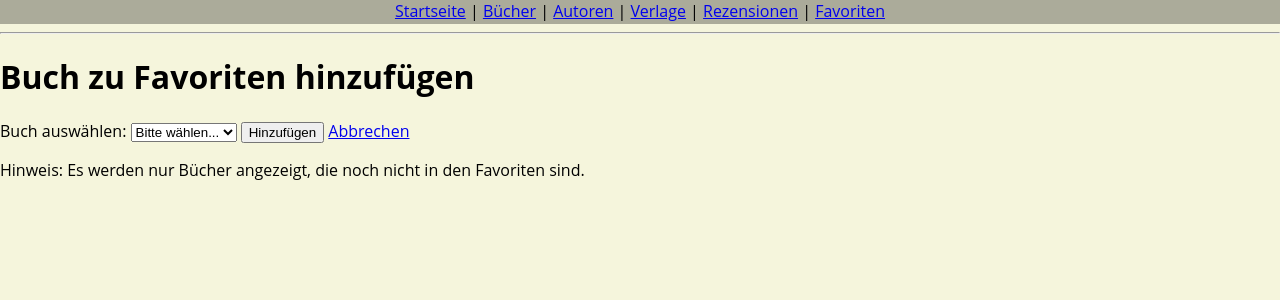
After one commit to JaPeF/09-hausarbeit-fritzsche-roegner, a Django app: page /favorites/add/ in a window 1280 px wide. The commit adds this page. Shown: the top 300 px of the page. Run offline with Django 5.2, Linux system fonts and the light colour scheme; data comes from the database, SQL or seed files in the repository; both versions use the stored data as it was after the commit; some libraries are stand-ins or nearby versions.

Commit message:
Favoriten Liste als eigenes Feature (ohne Anmeldung)

```diff
--- a/bookdb/library/models.py
+++ b/bookdb/library/models.py
@@ -41,3 +41,15 @@ class Review(models.Model):
 
     def __str__(self):
         return f"{self.Buch} - {self.Bewertung}/10"
+
+class FavoriteEntry(models.Model):
+    Buch = models.ForeignKey(BookItem, on_delete=models.CASCADE, related_name="favorite_entries")
+    AngelegtAm = models.DateTimeField(auto_now_add=True)
+
+    class Meta:
+        constraints = [
+            models.UniqueConstraint(fields=["Buch"], name="unique_favorite_book")
+        ]
+
+    def __str__(self):
+        return f"Favorit: {self.Buch}"
--- a/bookdb/library/templates/library/base.html
+++ b/bookdb/library/templates/library/base.html
@@ -36,7 +36,8 @@
             <a href="{% url 'book_list' %}">Bücher</a> |
             <a href="{% url 'author_list' %}">Autoren</a> |
             <a href="{% url 'publisher_list' %}">Verlage</a> |
-            <a href="{% url 'review_list' %}">Rezensionen</a>
+            <a href="{% url 'review_list' %}">Rezensionen</a> |
+            <a href="{% url 'favorites_list' %}">Favoriten</a>
          </nav>
     </header>
 
--- /dev/null
+++ b/bookdb/library/templates/library/favoriten/favorites_add.html
@@ -0,0 +1,24 @@
+{% extends "library/base.html" %}
+
+{% block content %}
+  <h1>Buch zu Favoriten hinzufügen</h1>
+
+  <form method="post">
+    {% csrf_token %}
+
+    <label for="book_id">Buch auswählen:</label>
+    <select name="book_id" id="book_id" required>
+      <option value="">Bitte wählen...</option>
+      {% for b in books %}
+        <option value="{{ b.pk }}">{{ b.Titel }}</option>
+      {% endfor %}
+    </select>
+
+    <button type="submit">Hinzufügen</button>
+    <a href="{% url 'favorites_list' %}">Abbrechen</a>
+  </form>
+
+  <p>
+    Hinweis: Es werden nur Bücher angezeigt, die noch nicht in den Favoriten sind.
+  </p>
+{% endblock %}
--- a/bookdb/library/urls.py
+++ b/bookdb/library/urls.py
@@ -30,4 +30,9 @@ urlpatterns = [
     path("reviews/<int:pk>/", views.ReviewDetailView.as_view(), name="review_detail"),
     path("reviews/<int:pk>/edit/", views.ReviewUpdateView.as_view(), name="review_update"),
     path("reviews/<int:pk>/delete/", views.ReviewDeleteView.as_view(), name="review_delete"),
+    # Favoriten/Besten-Liste
+    path("favorites/", views.favorites_list, name="favorites_list"),
+    path("favorites/add/", views.favorites_add, name="favorites_add"),
+    path("favorites/toggle/<int:pk>/", views.favorites_toggle, name="favorites_toggle"),
+    path("favorites/remove/<int:pk>/", views.favorites_remove, name="favorites_remove"),
 ]
--- a/bookdb/library/views.py
+++ b/bookdb/library/views.py
@@ -5,6 +5,8 @@ from django.views.generic import (ListView,DetailView,CreateView,UpdateView,Dele
 from django.urls import reverse_lazy
 from .forms import BookItemForm, AuthorForm, PublisherForm, ReviewForm
 from django.db.models import Q
+from django.shortcuts import render, redirect, get_object_or_404
+from .models import BookItem, FavoriteEntry
 
 # Create your views here.
 
@@ -155,9 +157,9 @@ class ReviewDeleteView(DeleteView):
     model = Review
     template_name = "library/generic_confirm_delete.html"
     success_url = reverse_lazy("review_list")
-
 # -------------
 # Suchleiste
+
 def book_list(request):
     query = request.GET.get("q")
     print("QUERY:", query)
@@ -170,3 +172,42 @@ def book_list(request):
                   "all_items": books,
                   "query": query,
                   })
+# -------------
+# Favoritenliste
+
+def favorites_list(request):
+    favorites = FavoriteEntry.objects.select_related("Buch").order_by("-AngelegtAm")
+    return render(request, "library/favoriten/favorites_list.html", {"favorites": favorites})
+
+
+def favorites_add(request):
+    # Alle Bücher anzeigen, aber nur die, die noch nicht Favorit sind
+    favorite_book_ids = FavoriteEntry.objects.values_list("Buch_id", flat=True)
+    books = BookItem.objects.exclude(pk__in=favorite_book_ids).order_by("Titel")
+
+    if request.method == "POST":
+        book_id = request.POST.get("book_id")
+        if book_id:
+            book = get_object_or_404(BookItem, pk=book_id)
+            FavoriteEntry.objects.get_or_create(Buch=book)
+            return redirect("favorites_list")
+
+    return render(request, "library/favoriten/favorites_add.html", {"books": books})
+
+
+def favorites_remove(request, pk):
+    # pk ist Buch-ID
+    FavoriteEntry.objects.filter(Buch_id=pk).delete()
+    return redirect(request.META.get("HTTP_REFERER", "favorites_list"))
+
+
+def favorites_toggle(request, pk):
+    # pk ist Buch-ID
+    book = get_object_or_404(BookItem, pk=pk)
+    fav = FavoriteEntry.objects.filter(Buch=book).first()
+    if fav:
+        fav.delete()
+    else:
+        FavoriteEntry.objects.create(Buch=book)
+
+    return redirect(request.META.get("HTTP_REFERER", "favorites_list"))
```
Also changed, not shown: bookdb/library/templates/library/favoriten/favorites_list.html (added, +20 -0 lines), bookdb/db.sqlite3, bookdb/library/migrations/0012_alter_review_bewertung_favoriteentry.py (added).
